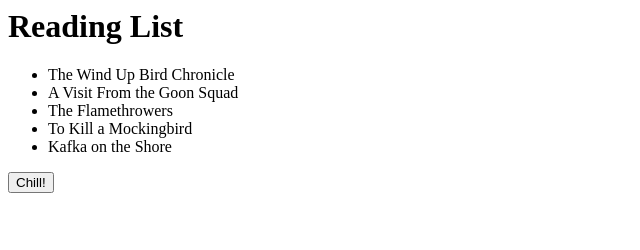
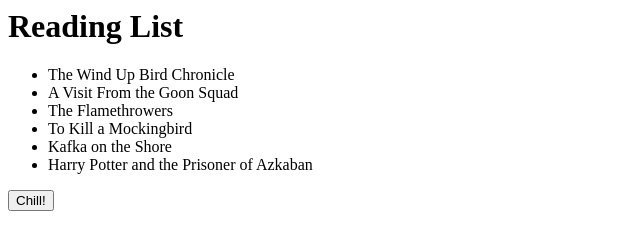
Before and after one commit to jevaidya/mstu5003, a plain HTML site: page index.html in a window 1280 px wide. Shown: the whole page, without its empty margins (0-640 px from the left). Drawn offline with Linux system fonts and the light colour scheme.

Commit message:
added list item

```diff
--- a/index.html
+++ b/index.html
@@ -6,6 +6,7 @@
   <li id="next">The Flamethrowers</li>
   <li>To Kill a Mockingbird</li>
   <li>Kafka on the Shore</li>
+  <li>Harry Potter and the Prisoner of Azkaban</li>
 </ul>
 
 <button id="chill">Chill!</button>
```
